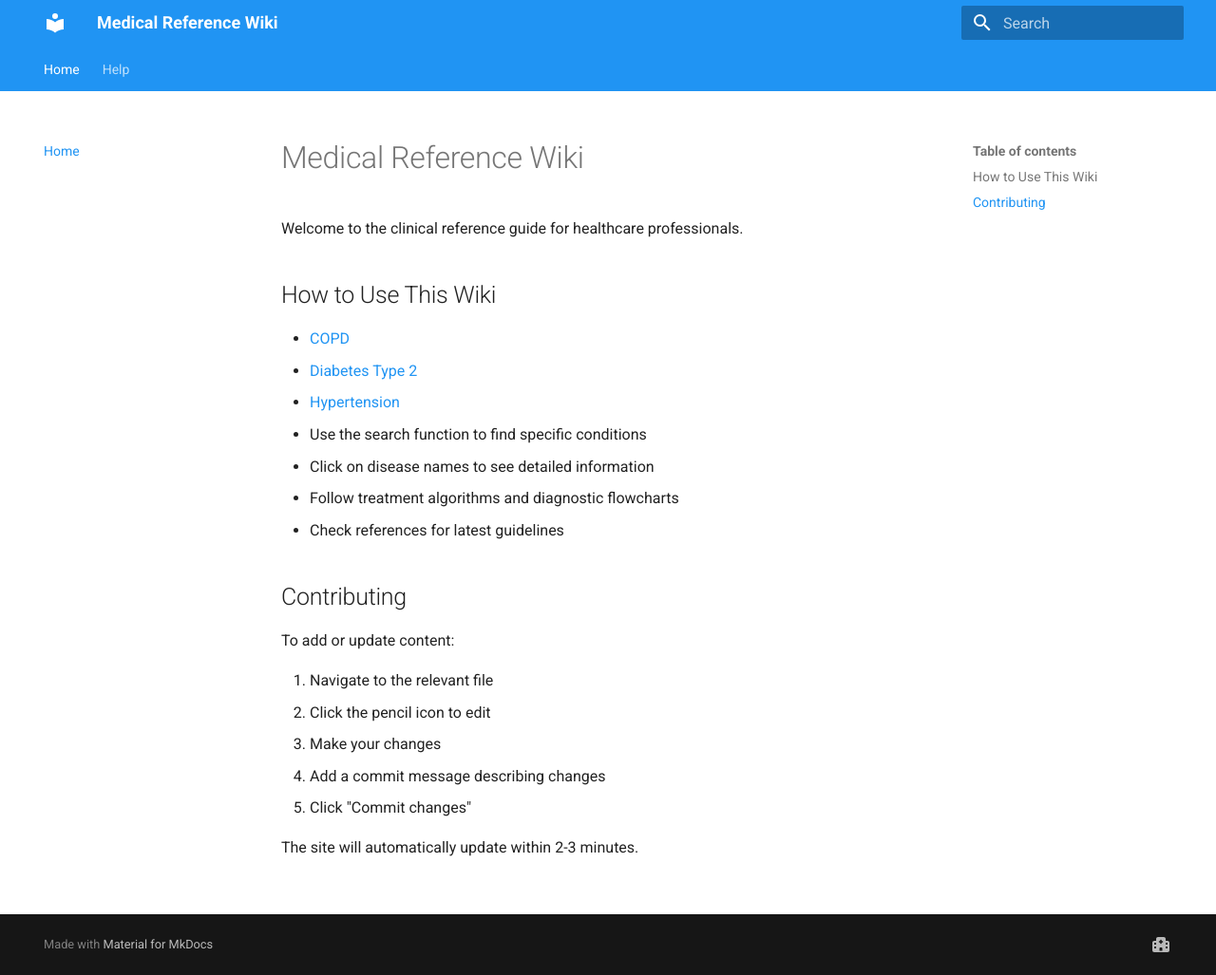
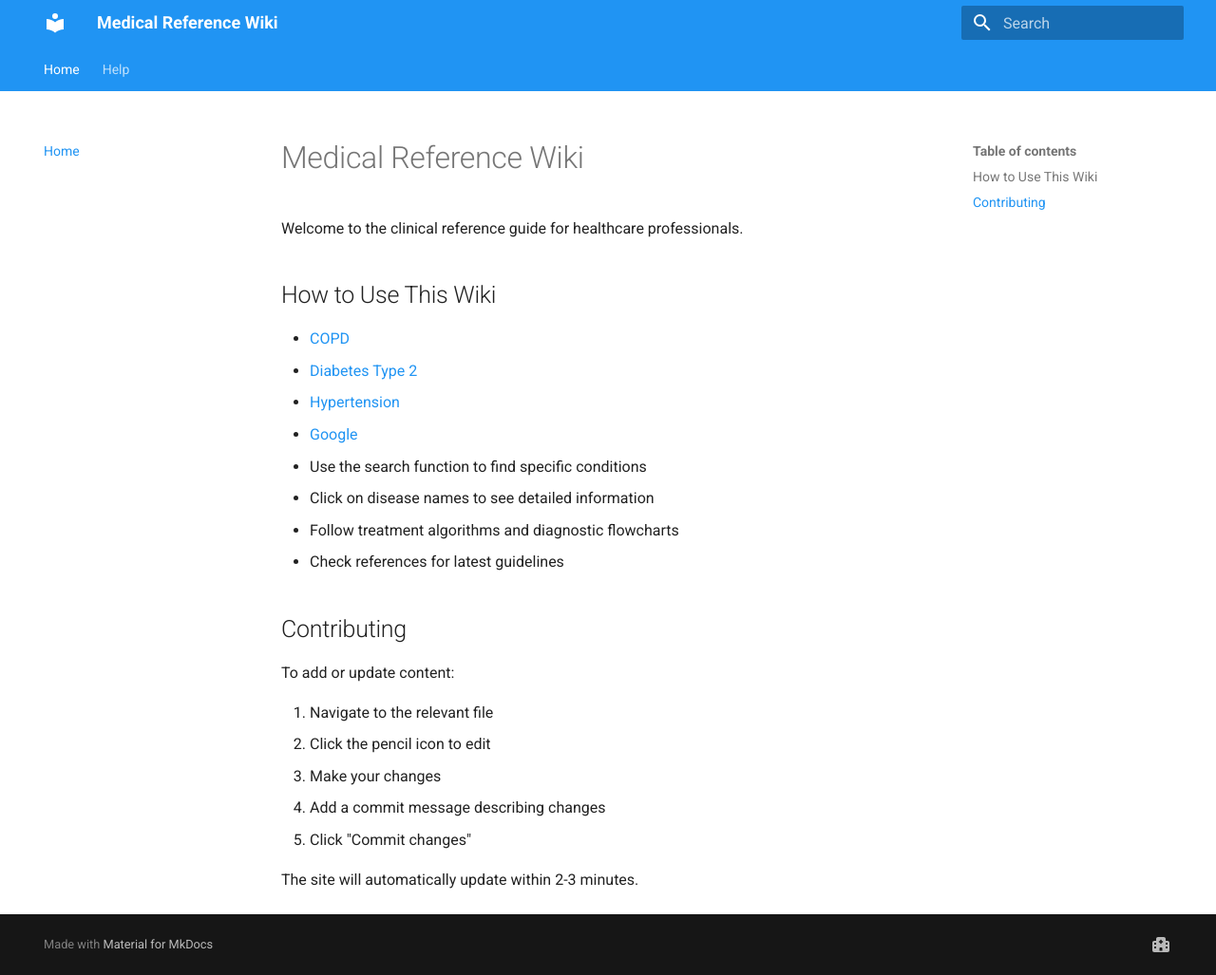
Before and after one commit to lancepick/medical-wiki, an MkDocs documentation site: the page built from docs/index.md, in a window 1280 px wide and 1027 px high. Shown: the whole window at 95% size. Built offline with MkDocs 1.6.1 and Material for MkDocs 9.7.7, drawn with Linux system fonts in a browser that asks for light colours.

Commit message:
Update index.md

```diff
--- a/docs/index.md
+++ b/docs/index.md
@@ -7,6 +7,8 @@ Welcome to the clinical reference guide for healthcare professionals.
  - [COPD](/copd.md)
  - [Diabetes Type 2](/diabetes-type-2.md)
  - [Hypertension](/hypertension.md)
+ - [Google](https://www.google.com)
+
 
 * Use the search function to find specific conditions
 * Click on disease names to see detailed information
```
